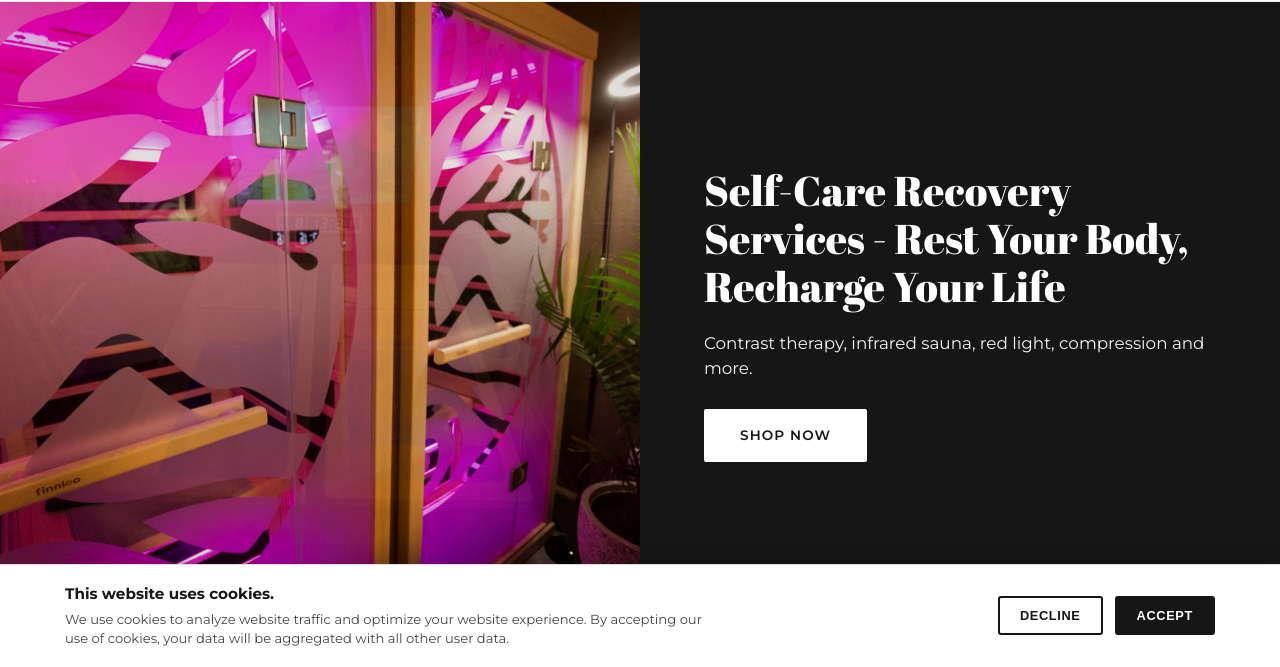
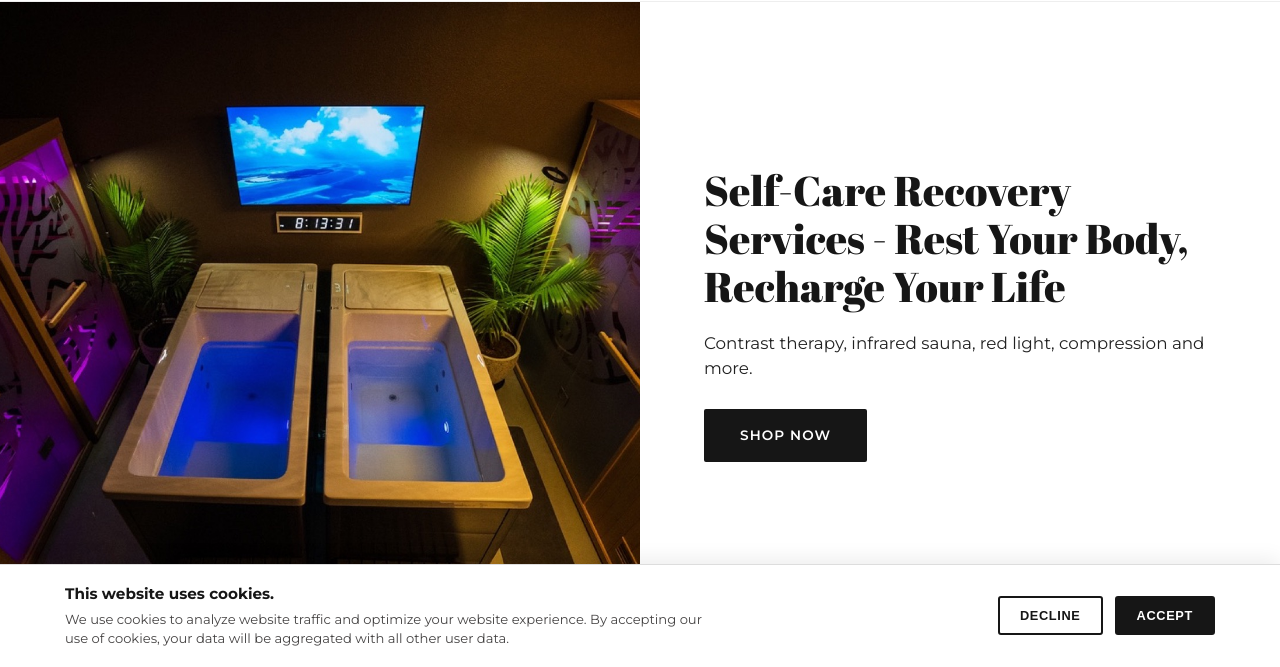
Before and after one commit to joelTitan/TheMindBodyLounge, a website: page public/index.html in a window 1280 px wide. Shown: the part 133-800 px from the top of the page. Drawn offline with Linux system fonts and the light colour scheme.

Commit message:
Hero: 4s fade, white text panel; bust CSS/JS cache so slideshow works for returning visitors
Co-Authored-By: Claude Sonnet 5 <noreply@anthropic.com>

```diff
--- a/public/index.html
+++ b/public/index.html
@@ -9,7 +9,7 @@
 <link rel="preconnect" href="https://fonts.googleapis.com">
 <link rel="preconnect" href="https://fonts.gstatic.com" crossorigin>
 <link href="https://fonts.googleapis.com/css2?family=Abril+Fatface&family=Montserrat:wght@400;500;600;700&display=swap" rel="stylesheet">
-<link rel="stylesheet" href="style.css">
+<link rel="stylesheet" href="style.css?v=2">
 </head>
 <body>
   <div class="promo-banner"><a href="/scheduling">Save 25% on your first month!</a></div>
@@ -104,6 +104,6 @@
     </div>
   </div>
 
-  <script src="script.js"></script>
+  <script src="script.js?v=2"></script>
 </body>
 </html>
--- a/public/script.js
+++ b/public/script.js
@@ -45,5 +45,5 @@ document.addEventListener('DOMContentLoaded', function () {
     slides[i].classList.remove('is-active');
     i = (i + 1) % slides.length;
     slides[i].classList.add('is-active');
-  }, 5000);
+  }, 4000);
 })();
--- a/public/style.css
+++ b/public/style.css
@@ -195,7 +195,8 @@ nav.site-nav a.active {
   align-items: stretch;
   padding: 0;
   min-height: 78vh;
-  background: var(--black);
+  background: var(--white);
+  color: var(--black);
   text-align: left;
 }
 
@@ -214,7 +215,7 @@ nav.site-nav a.active {
   height: 100%;
   object-fit: cover;
   opacity: 0;
-  transition: opacity 1.2s ease;
+  transition: opacity 1s ease;
 }
 
 .hero-slide.is-active { opacity: 1; }
@@ -223,6 +224,18 @@ nav.site-nav a.active {
   max-width: none;
   align-self: center;
   padding: 48px clamp(28px, 5vw, 80px);
+}
+
+/* Dark-on-white text panel */
+.hero-split .hero-content .btn-invert {
+  background: var(--black);
+  color: var(--white);
+  border-color: var(--black);
+}
+
+.hero-split .hero-content .btn-invert:hover {
+  background: transparent;
+  color: var(--black);
 }
 
 @media (max-width: 760px) {
```
Also changed, not shown: public/about-us.html (+2 -2 lines), public/contact-us.html (+2 -2 lines), public/gallery.html (+2 -2 lines), public/scheduling.html (+2 -2 lines), public/services.html (+2 -2 lines), server.js (+6 -1 lines).
